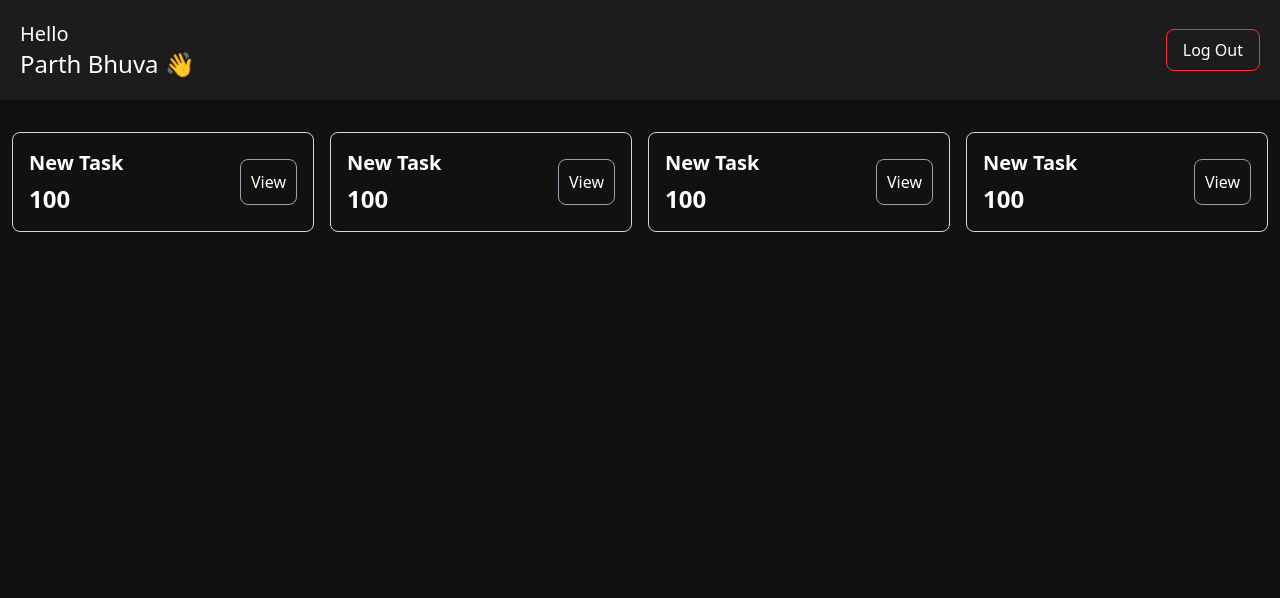
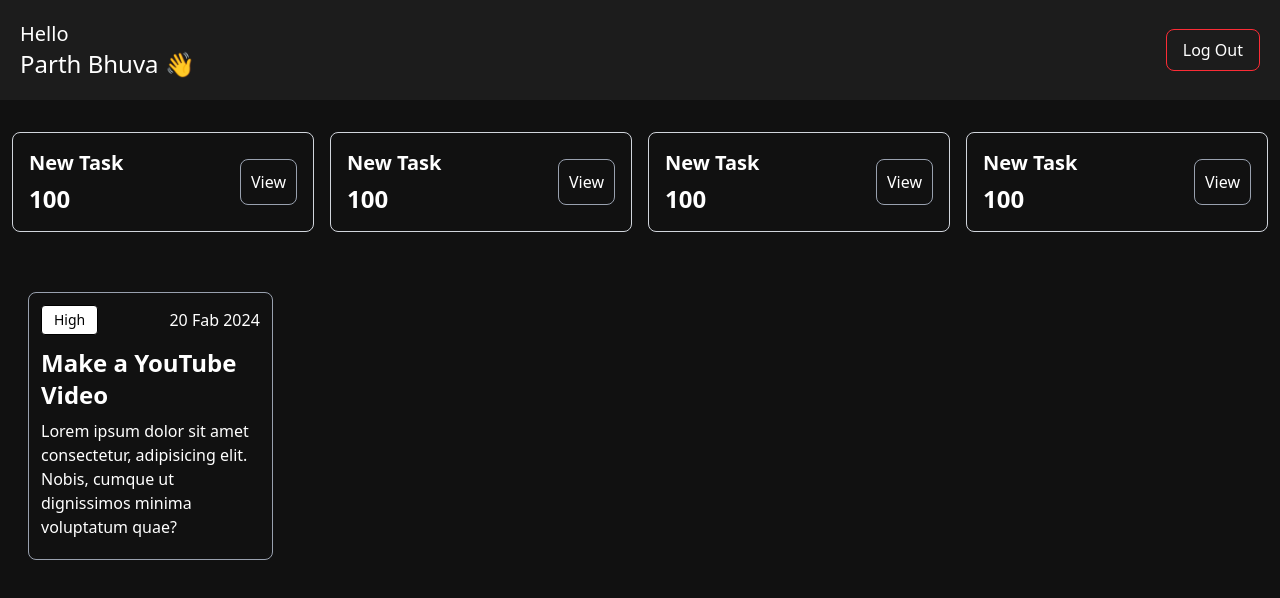
Before and after one commit to BhuvaParth/EMS_Project, a React (Vite) app: page / in a window 1280 px wide. Shown: the top 598 px of the page. Built offline with nearby package versions, Linux system fonts and the light colour scheme.

Commit message:
complete ui of employee panel

```diff
--- a/src/components/Dashboard/EmployeeDashboard.jsx
+++ b/src/components/Dashboard/EmployeeDashboard.jsx
@@ -1,12 +1,14 @@
 import React from 'react'
 import { Header } from '../../sections/header/Header'
 import TaskListNumbers from '../../sections/TaskListNumbers'
+import TaskList from '../TaskList/TaskList'
 
 const EmployeeDashboard = () => {
   return (
     <div className='flex flex-col'>
       <Header />
       <TaskListNumbers />
+      <TaskList />
     </div>
   )
 }
--- /dev/null
+++ b/src/components/TaskList/TaskList.jsx
@@ -0,0 +1,30 @@
+import React from 'react'
+
+const TaskList = () => {
+    return (
+        <section className='!p-3'>
+            <div id='tasklist' className='flex justify-start items-center flex-nowrap gap-3 overflow-x-auto w-full !p-4 h-[300px] bg-transparent'>
+                <div className='flex flex-col gap-3 shrink-0 h-full w-[20%] !p-3 rounded-lg border border-gray-400'>
+                    <div className='flex justify-between items-center '>
+                        <div className='text-sm font-medium !px-3 !py-1 rounded-sm border bg-white'>
+                            High
+                        </div>
+                        <div className='text-white'>
+                            20 Fab 2024
+                        </div>
+                    </div>
+                    <div className='flex flex-col justify-center items-start gap-2 text-white'>
+                        <h2 className='text-2xl font-semibold'>
+                            Make a YouTube Video
+                        </h2>
+                        <p className='text-md '>
+                            Lorem ipsum dolor sit amet consectetur, adipisicing elit. Nobis, cumque ut dignissimos minima voluptatum quae?
+                        </p>
+                    </div>
+                </div>
+            </div>
+        </section>
+    )
+}
+
+export default TaskList
--- a/src/index.css
+++ b/src/index.css
@@ -15,3 +15,7 @@ body  {
 body{
   background-color: #111;
 }
+
+#tasklist::-webkit-scrollbar {
+  display: none
+}
```
